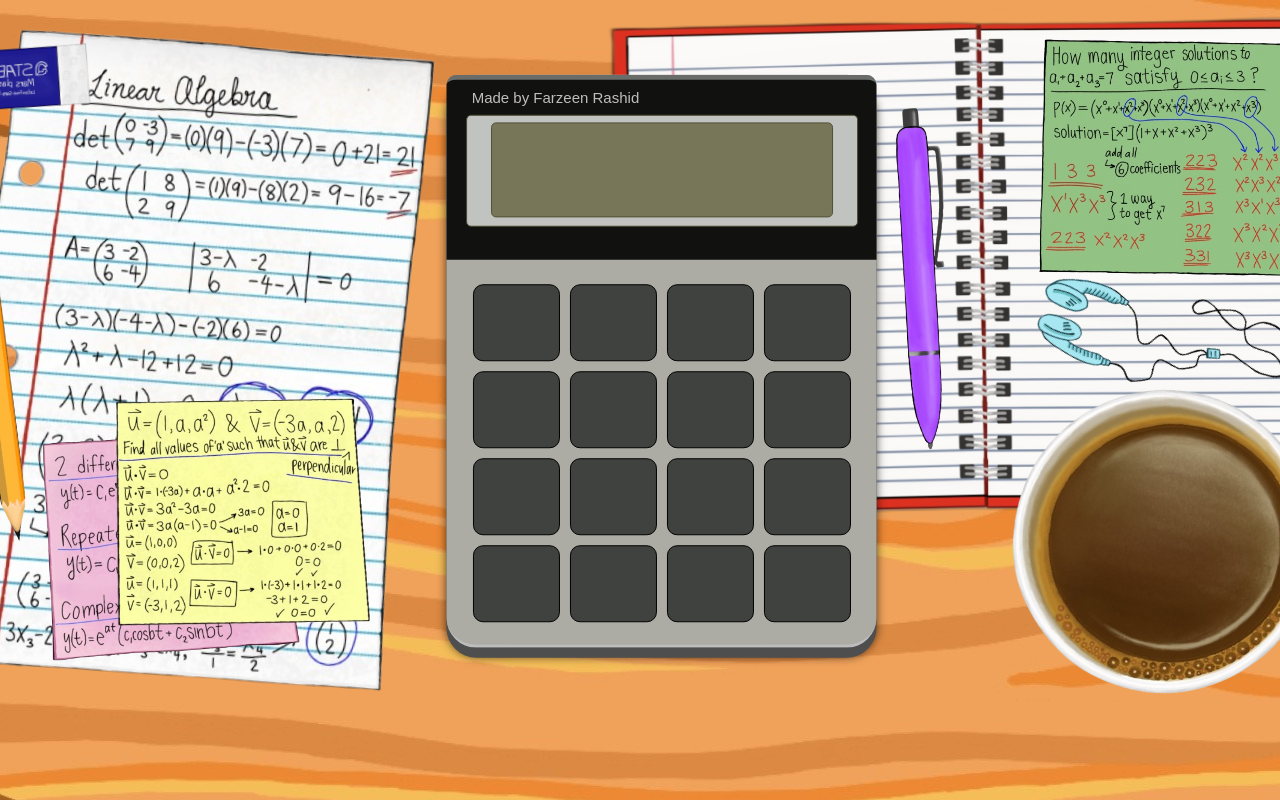
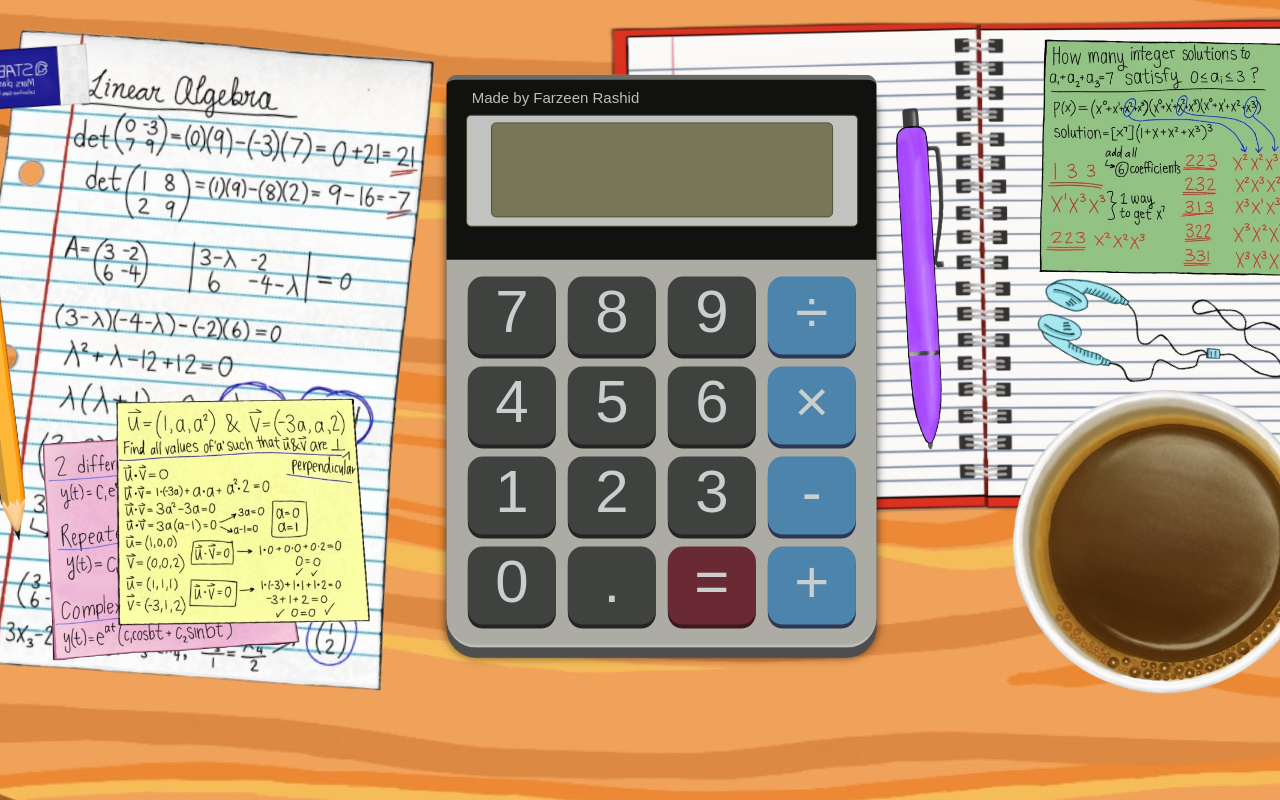
Before and after one commit to farzeenrashid/Calculator, a plain HTML site: page index.html in a window 1280 px wide. Shown: the top 800 px of the page. Drawn offline with Linux system fonts and the light colour scheme; a web font is replaced by a local one.

Commit message:
Add text and styles to all buttons

```diff
--- a/calculator.js
+++ b/calculator.js
@@ -1,10 +1,26 @@
 document.addEventListener('DOMContentLoaded', function() {
+    let countx = 7;
+    let county = 4;
+    let countz = 1;
     const buttons = document.getElementById("buttons");
     for (let i = 0; i < 4; i++) {
         for (let j = 0; j < 4; j++) {
             const cell = document.createElement("div");
             cell.classList.add("cell");
             buttons.appendChild(cell);
+            if ((i == 0 && j == 0) || (i == 0 && j == 1) || (i == 0 && j == 2))
+            { cell.textContent = countx++; }
+            if ((i == 1 && j == 0) || (i == 1 && j == 1) || (i == 1 && j == 2))
+            { cell.textContent = county++; }
+            if ((i == 2 && j == 0) || (i == 2 && j == 1) || (i == 2 && j == 2))
+            { cell.textContent = countz++; }
+            if (i == 3 && j == 0) { cell.textContent = "0"; }
+            if (i == 3 && j == 1) { cell.textContent = "."; }
+            if (i == 3 && j == 2) { cell.textContent = "="; cell.style.backgroundColor = "#692A33"; cell.style.boxShadow = "0px 4px 0px #3a1b1b";}
+            if (i == 0 && j == 3) { cell.textContent = "÷"; cell.style.backgroundColor = "#4d84ab"; cell.style.boxShadow = "0px 4px 0px #2d3653";}
+            if (i == 1 && j == 3) { cell.textContent = "×"; cell.style.backgroundColor = "#4d84ab"; cell.style.boxShadow = "0px 4px 0px #2d3653";}
+            if (i == 2 && j == 3) { cell.textContent = "-"; cell.style.backgroundColor = "#4d84ab"; cell.style.boxShadow = "0px 4px 0px #2d3653";}
+            if (i == 3 && j == 3) { cell.textContent = "+"; cell.style.backgroundColor = "#4d84ab"; cell.style.boxShadow = "0px 4px 0px #2d3653";}
         }
     }
 });
--- a/styles.css
+++ b/styles.css
@@ -115,14 +115,19 @@ body {
     display: grid;
     grid-template-columns: repeat(4, auto);
     grid-template-rows: repeat(4, auto);
-    grid-gap: 10px;
-    transform: translateX(7%) translateY(62%);
+    grid-gap: 12px;
+    transform: translateX(5.5%) translateY(58%);
 }
 
 .cell {
-    border: 1px solid #010101;
-    border-radius: 10px;
+    border-radius: 15px;
+    box-shadow: 0px 4px 0px #242424;
     background-color: #40423F;
-    width: 85px;
-    height: 75px;
+    width: 88px;
+    height: 78px;
+    text-align: center;
+    font-family: 'Schibsted Grotesk', sans-serif;
+    font-size: 60px;
+    color: #C9CFCD;
+    cursor: pointer;
 }
```
